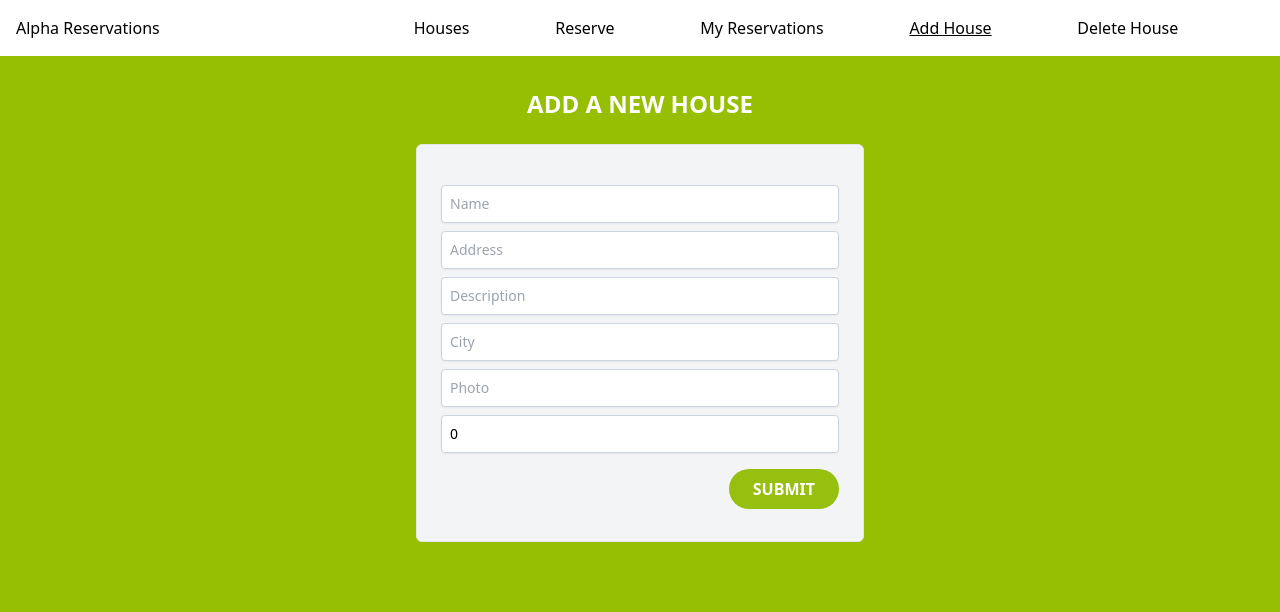
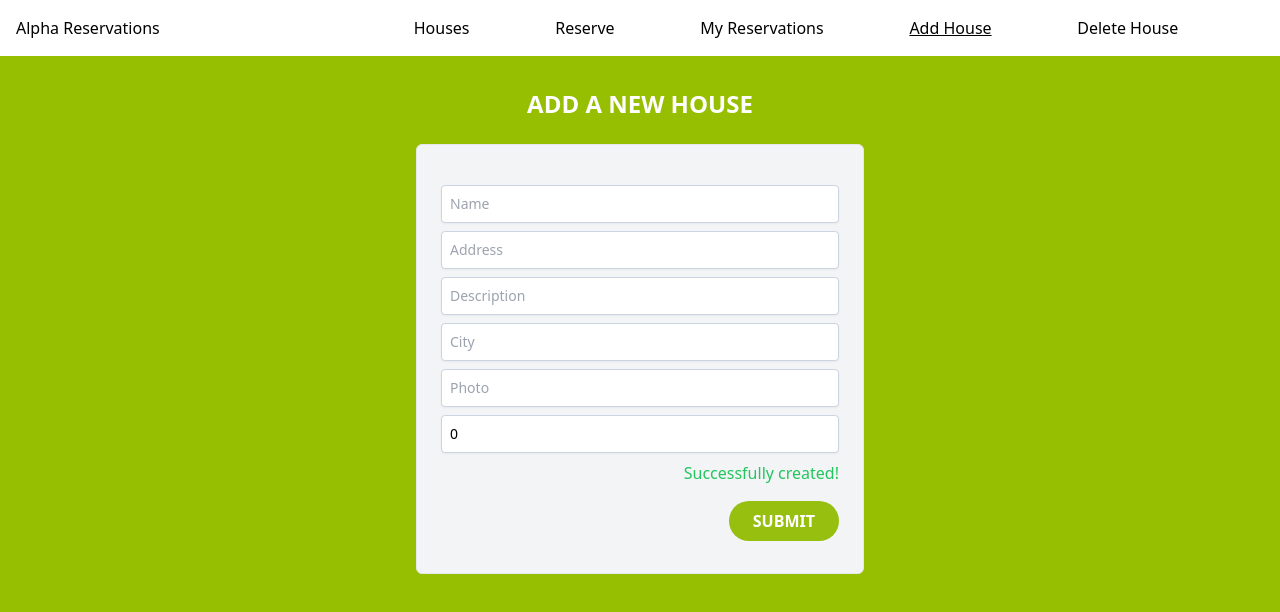
Before and after one commit to jmonto55/book-an-appointment-frontend, a React (Create React App) app: page /addHouse in a window 1280 px wide. Both pictures are taken after typing "Sample", "Sample", "Sample", "Sample", "Sample" into the empty fields and a click on the button "SUBMIT". Shown: the top 612 px of the page. Built offline with nearby package versions, Linux system fonts and the light colour scheme; no server answers.

Commit message:
Form submision success message and removal

```diff
--- a/src/components/AddHouse.jsx
+++ b/src/components/AddHouse.jsx
@@ -1,4 +1,4 @@
-import { useState } from 'react';
+import { useState, useEffect, useRef } from 'react';
 import { useDispatch } from 'react-redux';
 import { createHouse } from '../redux/houses/housesSlice';
 
@@ -13,6 +13,8 @@ const AddHouse = () => {
     { name: 'night_price', value: 0 },
   ];
   const [formData, setFormData] = useState(initialFormData);
+  const [isSubmitted, setIsSubmitted] = useState(false);
+  const successMessageRef = useRef(null);
 
   const capitalize = (string) => string.charAt(0).toUpperCase() + string.slice(1);
 
@@ -30,7 +32,22 @@ const AddHouse = () => {
     );
     dispatch(createHouse(houseData));
     setFormData(initialFormData);
+    setIsSubmitted(true);
   };
+
+  useEffect(() => {
+    const handleClickOutside = (event) => {
+      if (successMessageRef.current && !successMessageRef.current.contains(event.target)) {
+        setIsSubmitted(false);
+      }
+    };
+
+    document.addEventListener('click', handleClickOutside);
+
+    return () => {
+      document.removeEventListener('click', handleClickOutside);
+    };
+  }, []);
 
   return (
     <div className="p-8 h-screen" style={{ backgroundColor: '#96bf01' }}>
@@ -57,6 +74,11 @@ const AddHouse = () => {
             pattern={field.name === 'night_price' ? '[0-9]*' : undefined}
           />
         ))}
+        {isSubmitted && (
+          <p ref={successMessageRef} className="text-green-500 mt-2">
+            Successfully created!
+          </p>
+        )}
         <button
           type="submit"
           className="rounded-full bg-yellow-400 px-6 py-2 mt-4 color text-white font-bold w-min"
```
